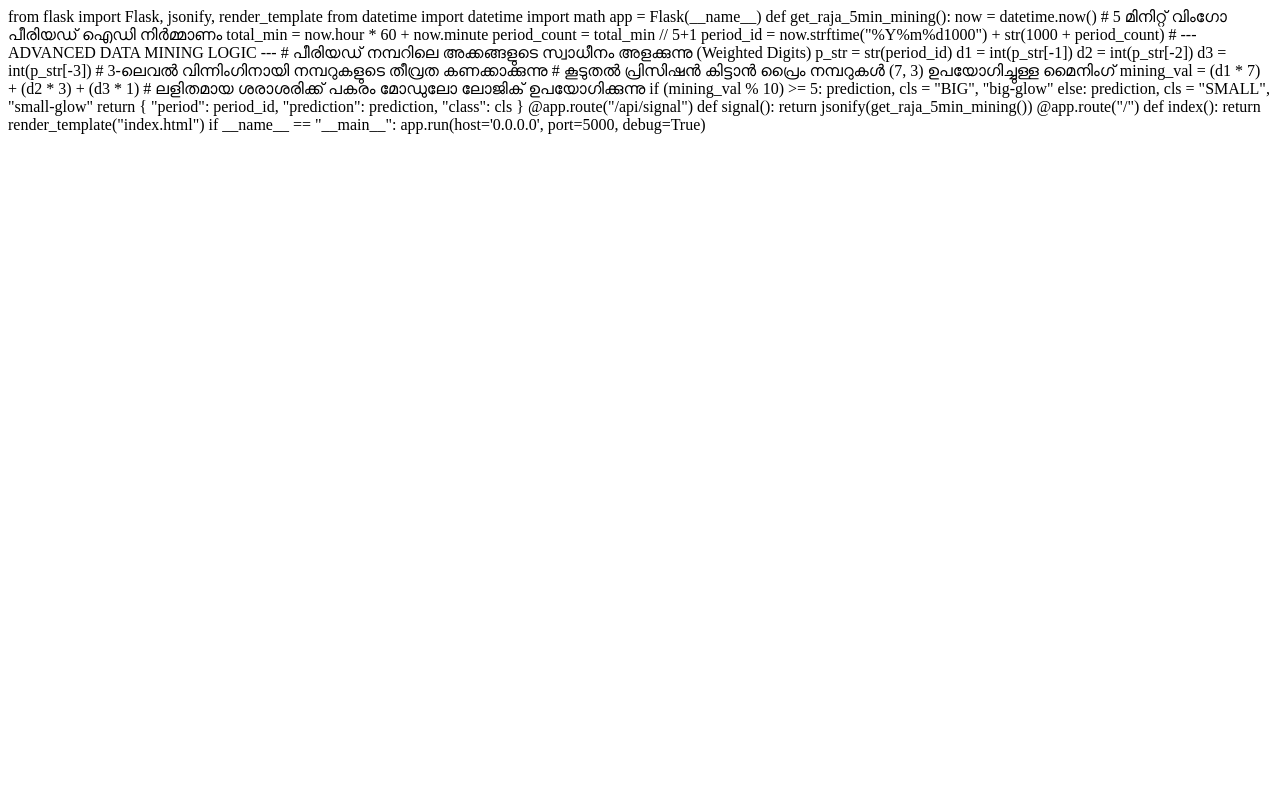
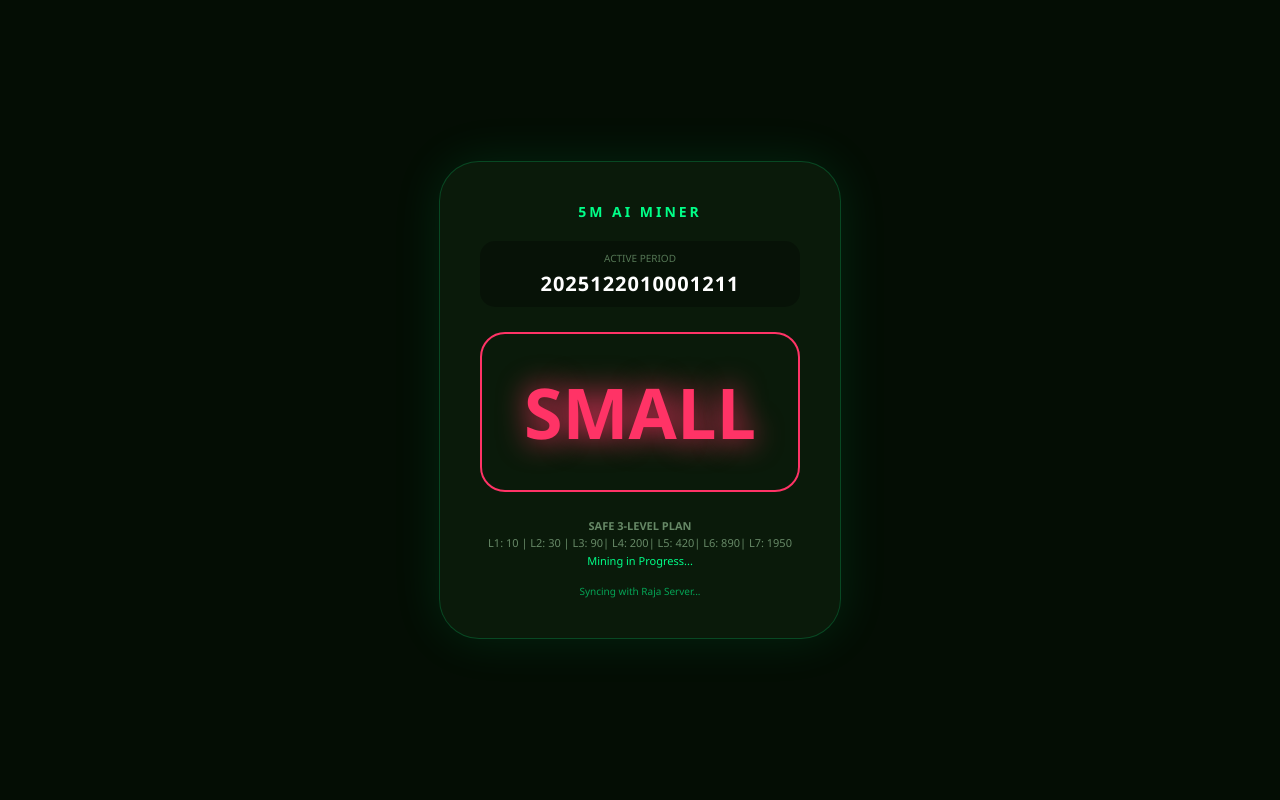
Before and after one commit to Darkminderr/my-ai-bot, a Flask app: page / in a window 1280 px wide. Run offline with Flask 3, Linux system fonts and the light colour scheme.

Commit message:
Update index.html

```diff
--- a/templates/index.html
+++ b/templates/index.html
@@ -1,46 +1,71 @@
-from flask import Flask, jsonify, render_template
-from datetime import datetime
-import math
+<!DOCTYPE html>
+<html lang="en">
+<head>
+    <meta charset="UTF-8">
+    <meta name="viewport" content="width=device-width, initial-scale=1.0">
+    <title>RAJA 5M ULTRA MINER</title>
+    <style>
+        :root {
+            --bg: #040d04;
+            --card: #0a1a0a;
+            --neon: #00ff88;
+        }
+        body {
+            background-color: var(--bg);
+            color: white;
+            font-family: 'Segoe UI', Tahoma, Geneva, Verdana, sans-serif;
+            display: flex; justify-content: center; align-items: center;
+            height: 100vh; margin: 0; overflow: hidden;
+        }
+        .container {
+            background: var(--card);
+            padding: 40px; border-radius: 40px;
+            border: 1px solid rgba(0, 255, 136, 0.2);
+            box-shadow: 0 0 50px rgba(0, 255, 136, 0.1);
+            width: 320px; text-align: center;
+        }
+        .header { color: var(--neon); font-weight: bold; letter-spacing: 3px; font-size: 14px; margin-bottom: 20px; }
+        .period-box { background: rgba(0,0,0,0.3); padding: 10px; border-radius: 15px; margin-bottom: 20px; }
+        .period-box b { font-size: 20px; letter-spacing: 1px; }
 
-app = Flask(__name__)
+        #res {
+            font-size: 70px; font-weight: 900; padding: 30px;
+            border-radius: 25px; margin: 25px 0; transition: 0.5s;
+        }
+        .big-glow { color: #00ff88; text-shadow: 0 0 30px #00ff88; border: 2px solid #00ff88; }
+        .small-glow { color: #ff3366; text-shadow: 0 0 30px #ff3366; border: 2px solid #ff3366; }
 
-def get_raja_5min_mining():
-    now = datetime.now()
-    # 5 മിനിറ്റ് വിംഗോ പീരിയഡ് ഐഡി നിർമ്മാണം
-    total_min = now.hour * 60 + now.minute
-    period_count = total_min // 5+1
-    period_id = now.strftime("%Y%m%d1000") + str(1000 + period_count)
+        .strategy { font-size: 11px; color: #668866; margin-top: 20px; line-height: 1.6; }
+        .status { font-size: 10px; margin-top: 15px; color: var(--neon); opacity: 0.6; }
+    </style>
+</head>
+<body>
+    <div class="container">
+        <div class="header"> 5M AI MINER</div>
+        <div class="period-box">
+            <div style="font-size: 10px; color: #557755; margin-bottom: 5px;">ACTIVE PERIOD</div>
+            <b id="period">-------</b>
+        </div>
+        <div id="res">...</div>
+        <div class="strategy">
+            <b>SAFE 3-LEVEL PLAN</b><br>
+            L1: 10 | L2: 30 | L3: 90| L4: 200| L5: 420| L6: 890| L7: 1950<br>
+            <span style="color: var(--neon)">Mining in Progress...</span>
+        </div>
+        <div class="status" id="timer">Syncing with Raja Server...</div>
+    </div>
 
-    # --- ADVANCED DATA MINING LOGIC ---
-    # പീരിയഡ് നമ്പറിലെ അക്കങ്ങളുടെ സ്വാധീനം അളക്കുന്നു (Weighted Digits)
-    p_str = str(period_id)
-    d1 = int(p_str[-1])
-    d2 = int(p_str[-2])
-    d3 = int(p_str[-3])
-
-    # 3-ലെവൽ വിന്നിംഗിനായി നമ്പറുകളുടെ തീവ്രത കണക്കാക്കുന്നു
-    # കൂടുതൽ പ്രിസിഷൻ കിട്ടാൻ പ്രൈം നമ്പറുകൾ (7, 3) ഉപയോഗിച്ചുള്ള മൈനിംഗ്
-    mining_val = (d1 * 7) + (d2 * 3) + (d3 * 1)
-
-    # ലളിതമായ ശരാശരിക്ക് പകരം മോഡുലോ ലോജിക് ഉപയോഗിക്കുന്നു
-    if (mining_val % 10) >= 5:
-        prediction, cls = "BIG", "big-glow"
-    else:
-        prediction, cls = "SMALL", "small-glow"
-
-    return {
-        "period": period_id,
-        "prediction": prediction,
-        "class": cls
-    }
-
-@app.route("/api/signal")
-def signal():
-    return jsonify(get_raja_5min_mining())
-
-@app.route("/")
-def index():
-    return render_template("index.html")
-
-if __name__ == "__main__":
-    app.run(host='0.0.0.0', port=5000, debug=True)
+    <script>
+        function updateSignal() {
+            fetch('/api/signal').then(r => r.json()).then(data => {
+                document.getElementById('period').innerText = data.period;
+                const box = document.getElementById('res');
+                box.innerText = data.prediction;
+                box.className = data.class;
+            }).catch(e => console.log("Connection lost..."));
+        }
+        setInterval(updateSignal, 5000);
+        updateSignal();
+    </script>
+</body>
+</html>
```
